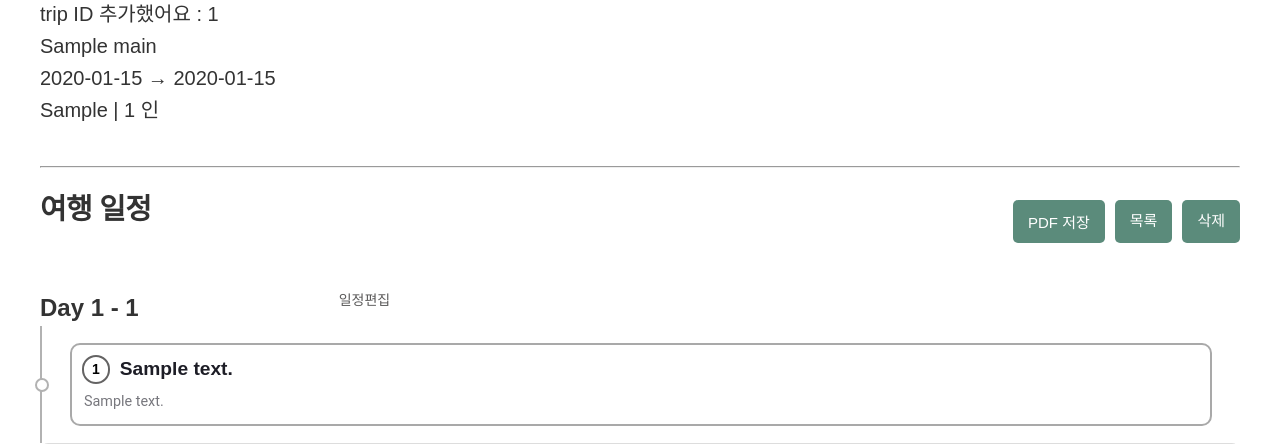
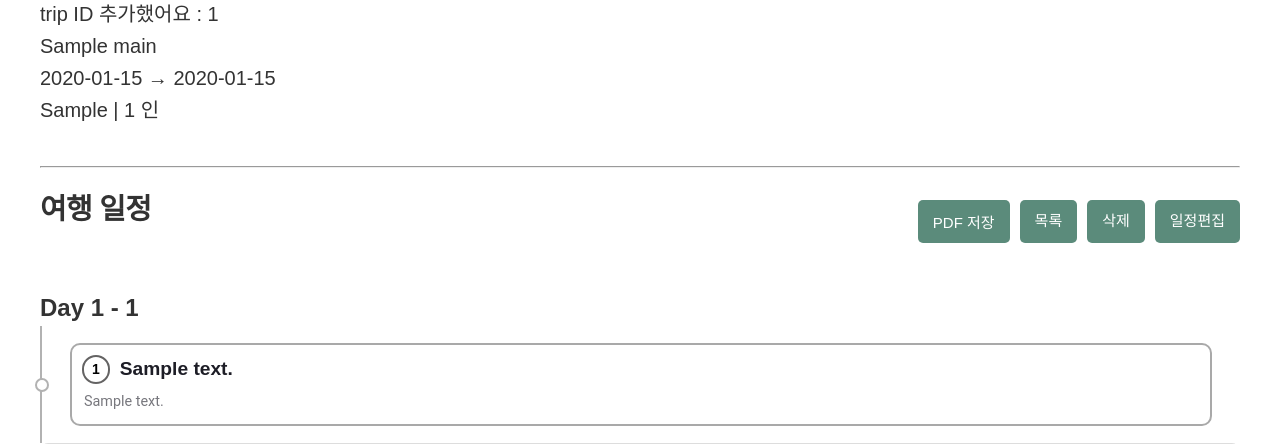
Before and after one commit to Chaw-p/TripMocha, a Flask app: page /schedule/view/1 in a window 1280 px wide. Shown: the part 220-664 px from the top of the page. Run offline with Flask 3, Linux system fonts and the light colour scheme; tables that the repository leaves empty or names only in its code hold one stand-in row (values such as "Sample post"); some libraries are stand-ins or nearby versions.

Commit message:
schedule_view.html 일정편집 버튼 위치 , css 변경

```diff
--- a/static/js/schedule_main.js
+++ b/static/js/schedule_main.js
@@ -818,7 +818,6 @@ $('.button-make-travel').on('click', function(e) {
             let listHtml = `
                 <div style="display: flex; align-items: center; justify-content: space-between; margin-bottom: 20px;">
                     <h3 style="color: #333; margin: 0;">${user_id} 님을 위한 추천 여행 리스트</h3>
-                    <button class="reload-btn">추천 다시 받기</button>
                 </div>
             `;
 
--- a/templates/schedule/schedule_view.html
+++ b/templates/schedule/schedule_view.html
@@ -45,6 +45,7 @@
                     <button class="pdf-button" id="downloadPdfButton" onclick="downloadPDF()">PDF 저장</button>
                     <a class="pdf-button" href="{{ url_for('schedule.list') }}">목록</a>
                     <a class="pdf-button" href="{{ url_for('schedule.list') }}" id="list-del-btn">삭제</a>
+                    <a class="pdf-button" class="schedule_modify" id="popupbtn" id="list-del-btn">일정편집</a>
 
                 </div>
             </div>
@@ -59,7 +60,6 @@
                 <div class="modify_cntainer">
                     <div class="schedule-day-title" >Day {{ day }} - {{ day }}</div>
                     <div id="btnwrap">
-                        <a href="#" class="schedule_modify" id="popupbtn">일정편집</a>
                     </div>
                 </div>
                 {% for item in items %}
```
